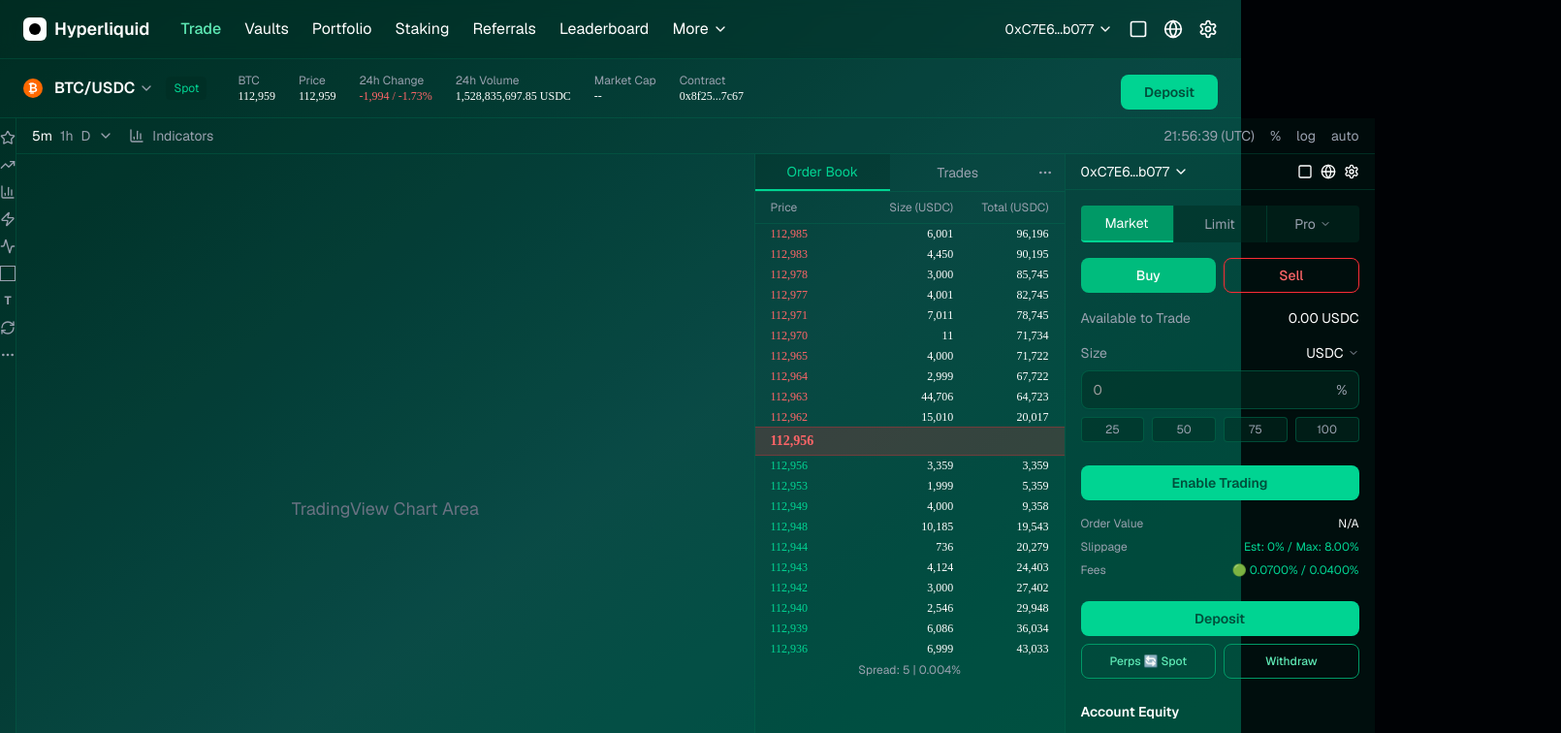
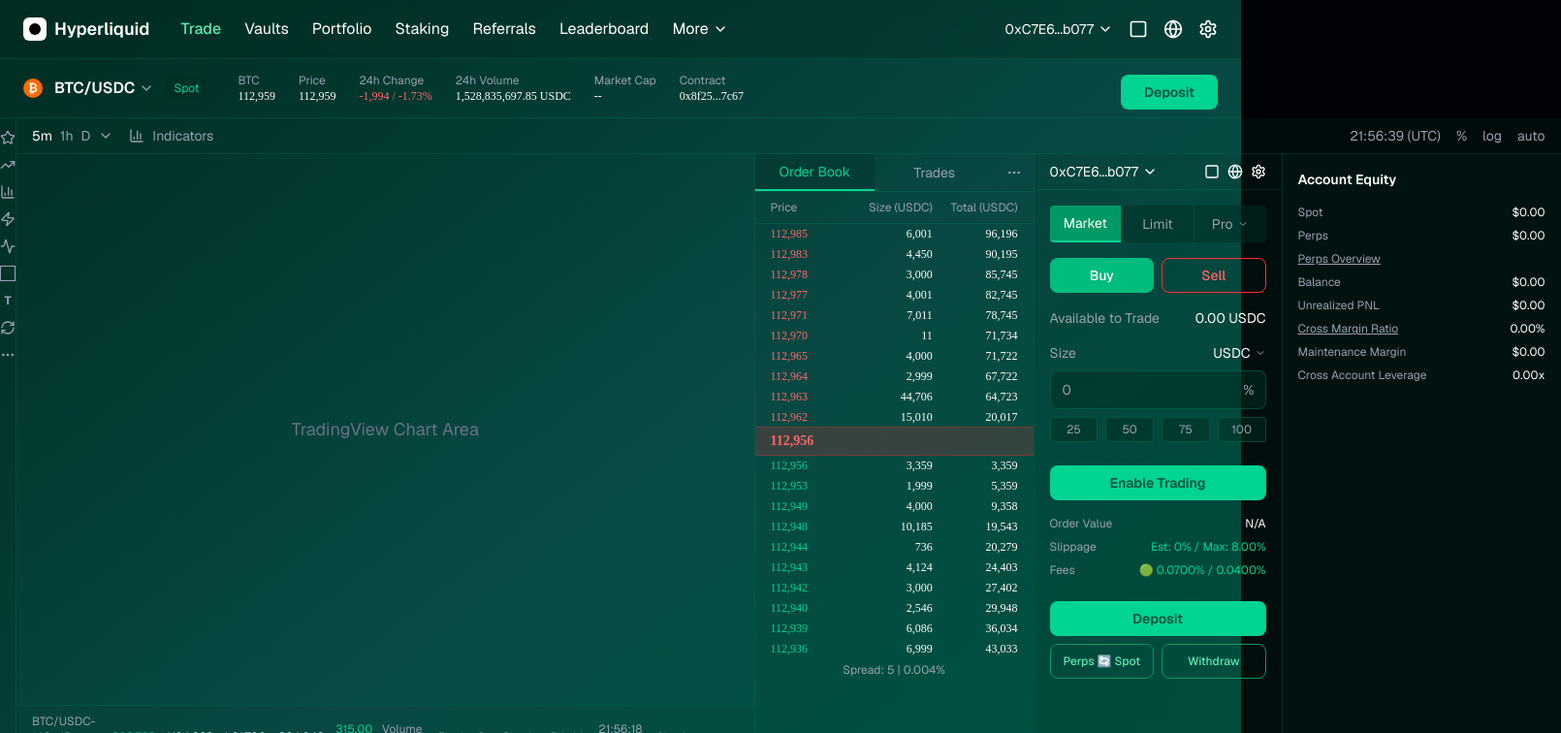
Before and after one commit to dswissdev/DSWISSDEV, a Next.js app: page / in a window 1280 px wide. Shown: the top 756 px of the page at 97% size, 1610 px wide, since content can reach past the window. Built offline with nearby package versions, Linux system fonts and the light colour scheme.

Commit message:
refactor: adjust layout proportions and fix syntax error
Fix block sizes and positions to match original layout;
Correct syntax error at file end.

#VERCEL_SKIP

Co-authored-by: null <215129066+dswissdev@users.noreply.github.com>

```diff
--- a/app/page.tsx
+++ b/app/page.tsx
@@ -194,8 +194,8 @@ export default function HyperliquidTrade() {
               </div>
             </div>
 
-            <div className="w-80 border-l border-emerald-700/30 bg-emerald-950/20">
             {/* Order Book / Trades Tabs */}
+            <div className="w-72 border-l border-emerald-700/30 bg-emerald-950/20">
               <div className="border-b border-emerald-700/30">
                 <div className="flex">
                   <button className="flex-1 px-4 py-2 text-sm text-emerald-400 border-b-2 border-emerald-400 bg-emerald-950/30">
@@ -273,7 +273,8 @@ export default function HyperliquidTrade() {
               </div>
             </div>
 
-            <div className="w-80 border-l border-emerald-700/30 bg-emerald-950/30 flex flex-col">
+            {/* Market Trading Form */}
+            <div className="w-64 border-l border-emerald-700/30 bg-emerald-950/30 flex flex-col">
               {/* Top Bar with Address */}
               <div className="border-b border-emerald-700/30 px-4 py-2">
                 <div className="flex items-center justify-between">
@@ -378,7 +379,7 @@ export default function HyperliquidTrade() {
                 </div>
 
                 {/* Account Actions */}
-                <div className="space-y-2 mb-6">
+                <div className="space-y-2">
                   <Button className="w-full bg-emerald-400 hover:bg-emerald-300 text-emerald-900 font-semibold">
                     Deposit
                   </Button>
@@ -397,10 +398,13 @@ export default function HyperliquidTrade() {
                     </Button>
                   </div>
                 </div>
+              </div>
+            </div>
 
             {/* Account Equity */}
-                <div className="space-y-3">
-                  <h3 className="text-white font-semibold text-sm">Account Equity</h3>
+            <div className="w-72 border-l border-emerald-700/30 bg-emerald-950/40 flex flex-col">
+              <div className="p-4">
+                <h3 className="text-white font-semibold text-sm mb-4">Account Equity</h3>
 
                 <div className="space-y-2 text-xs">
                   <div className="flex justify-between">
@@ -433,7 +437,6 @@ export default function HyperliquidTrade() {
                   <div className="flex justify-between">
                     <span className="text-gray-400">Cross Account Leverage</span>
                     <span className="text-white">0.00x</span>
-                    </div>
                   </div>
                 </div>
               </div>
@@ -506,7 +509,6 @@ export default function HyperliquidTrade() {
 
           <TabsContent value="balances" className="mt-0">
             <div className="bg-emerald-950/20 rounded-lg">
-              {/* Table Header */}
               <div className="grid grid-cols-8 gap-4 px-6 py-3 border-b border-gray-700 text-sm text-gray-400">
                 <div>Coin</div>
                 <div>Total Balance</div>
@@ -519,57 +521,54 @@ export default function HyperliquidTrade() {
                 <div>Transfer</div>
                 <div>Contract</div>
               </div>
-
-              {/* Empty State */}
               <div className="px-6 py-6 text-center">
                 <p className="text-gray-400">No balances yet</p>
               </div>
             </div>
           </TabsContent>
-          {/* Additional Tabs Content */}
+
           <TabsContent value="positions" className="mt-0">
             <div className="bg-emerald-950/20 rounded-lg">
-              {/* Positions Content */}
               <div className="px-6 py-6 text-center">
                 <p className="text-gray-400">No positions yet</p>
               </div>
             </div>
           </TabsContent>
+
           <TabsContent value="orders" className="mt-0">
             <div className="bg-emerald-950/20 rounded-lg">
-              {/* Open Orders Content */}
               <div className="px-6 py-6 text-center">
                 <p className="text-gray-400">No open orders yet</p>
               </div>
             </div>
           </TabsContent>
+
           <TabsContent value="twap" className="mt-0">
             <div className="bg-emerald-950/20 rounded-lg">
-              {/* TWAP Content */}
               <div className="px-6 py-6 text-center">
                 <p className="text-gray-400">No TWAP data yet</p>
               </div>
             </div>
           </TabsContent>
+
           <TabsContent value="trade-history" className="mt-0">
             <div className="bg-emerald-950/20 rounded-lg">
-              {/* Trade History Content */}
               <div className="px-6 py-6 text-center">
                 <p className="text-gray-400">No trade history yet</p>
               </div>
             </div>
           </TabsContent>
+
           <TabsContent value="funding" className="mt-0">
             <div className="bg-emerald-950/20 rounded-lg">
-              {/* Funding History Content */}
               <div className="px-6 py-6 text-center">
                 <p className="text-gray-400">No funding history yet</p>
               </div>
             </div>
           </TabsContent>
+
           <TabsContent value="order-history" className="mt-0">
             <div className="bg-emerald-950/20 rounded-lg">
-              {/* Order History Content */}
               <div className="px-6 py-6 text-center">
                 <p className="text-gray-400">No order history yet</p>
               </div>
```
Lines whose indentation alone changed are shown as unchanged.
